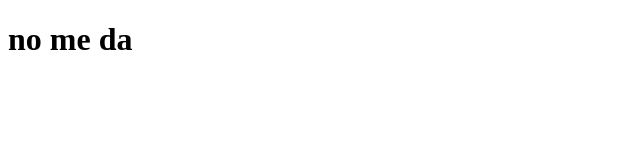
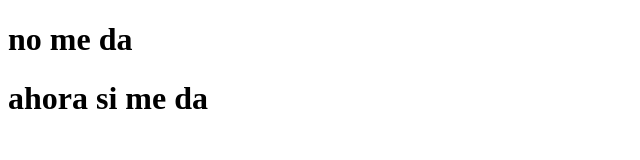
Before and after one commit to maycolAndres/pruebaNT, a plain HTML site: page index.html in a window 1280 px wide. Shown: the whole page, without its empty margins (0-640 px from the left). Drawn offline with Linux system fonts and the light colour scheme.

Commit message:
añadi un no se que

```diff
--- a/index.html
+++ b/index.html
@@ -7,5 +7,6 @@
 </head>
 <body>
     <h1>no me da</h1>
+    <h1>ahora si me da</h1>
 </body>
 </html>
```
